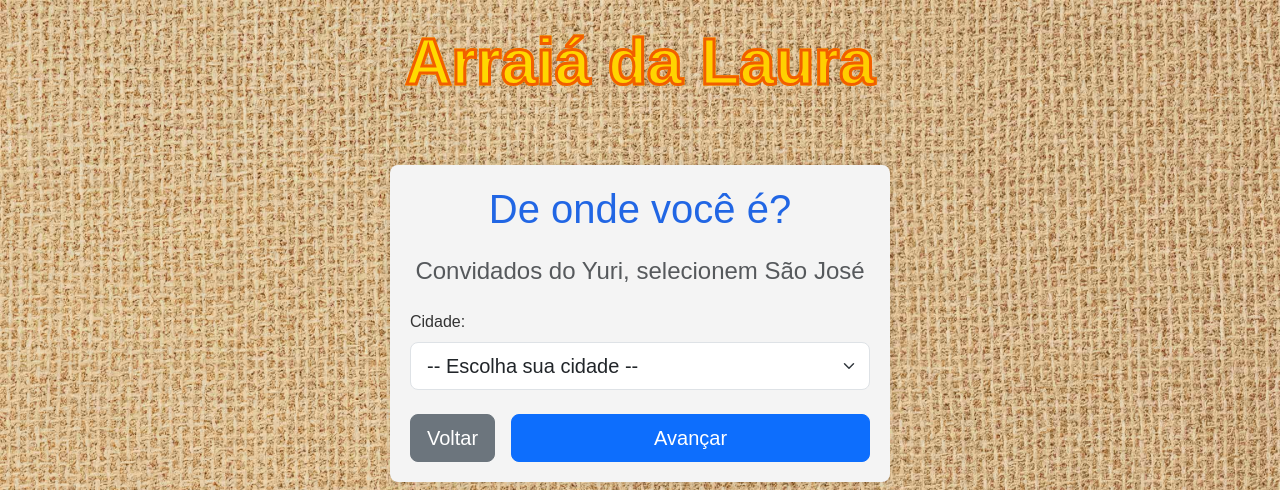
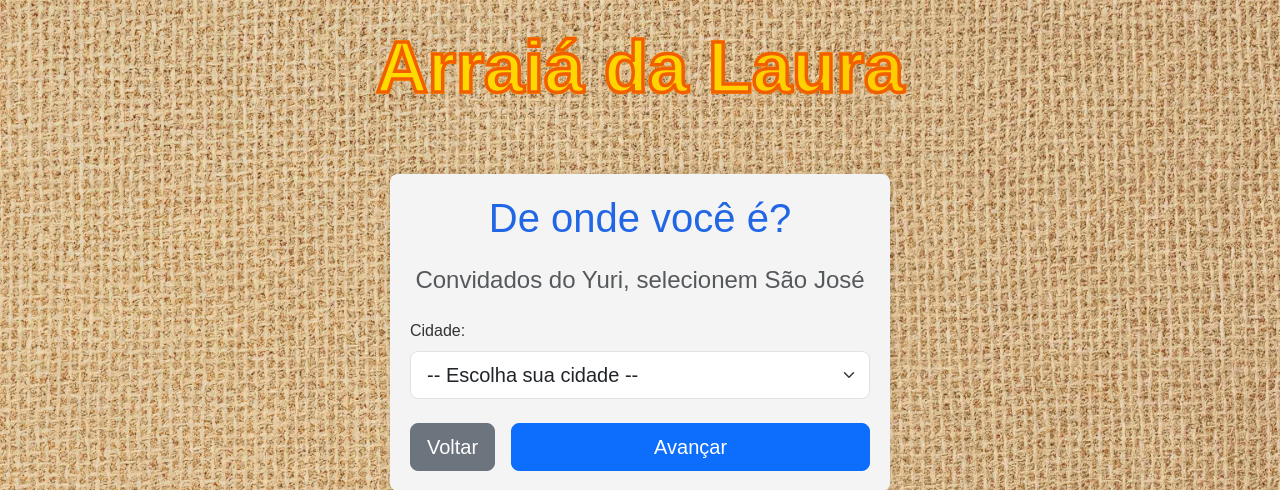
Before and after one commit to yurigalindo/site_festa_junina, a Python web app: template templates/city_selection.html in a window 1280 px wide. Shown: the top 490 px of the page. Run offline with Jinja, Linux system fonts and the light colour scheme; the template is opened without the code that fills it, so the values that code supplies are empty.

Commit message:
increased title size

```diff
--- a/static/style.css
+++ b/static/style.css
@@ -47,8 +47,8 @@ body {
     -webkit-text-fill-color: transparent;
 
     /* Contorno ferrugem */
-    -webkit-text-stroke: 3px #f15e00;
-    text-stroke: 3px #f15e00; /* Standard property, support varies */
+    -webkit-text-stroke: 3.5px #f15e00;
+    text-stroke: 3.5px #f15e00; /* Standard property, support varies */
 
     font-size: 3em;
     font-weight: bold;
--- a/templates/layout.html
+++ b/templates/layout.html
@@ -13,7 +13,7 @@
 </head>
 <body>
     <header>
-        <h1 class="page-title" style="font-size: 4em;">Arraiá da Laura</h1>
+        <h1 class="page-title" style="font-size: 4.5em;">Arraiá da Laura</h1>
     </header>
     <main>
         {% block content %}{% endblock %}
```
